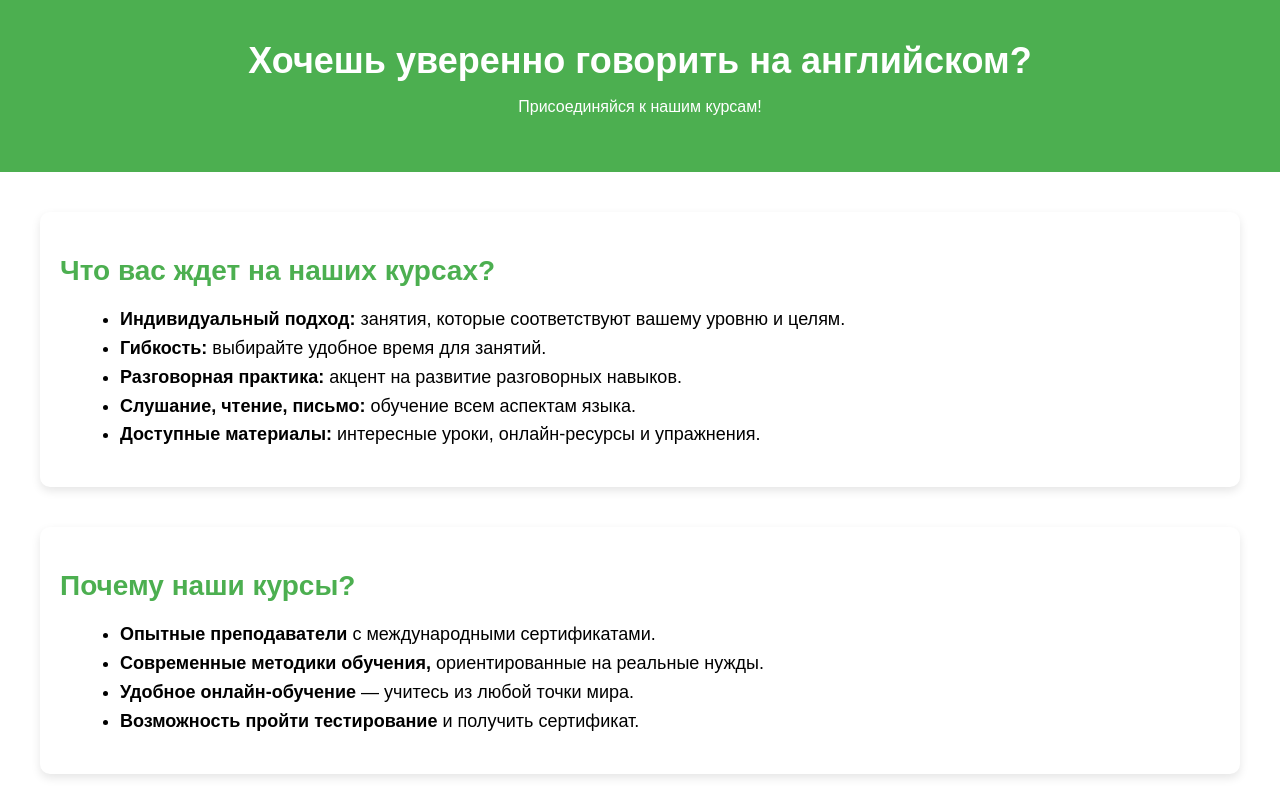
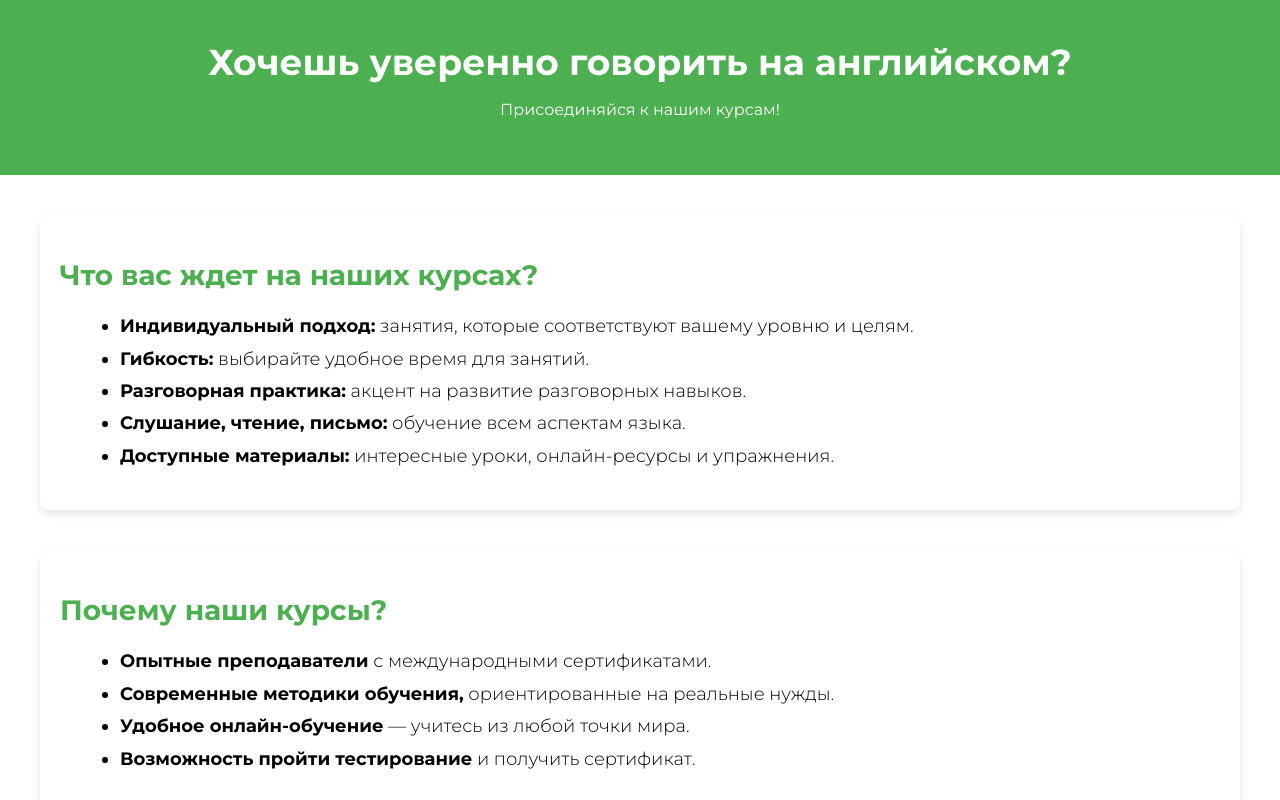
Before and after one commit to tetiana-a/eng, a plain HTML site: page index.html in a window 1280 px wide. Shown: the top 800 px of the page. Drawn offline with Linux system fonts and the light colour scheme.

Commit message:
Update index.html

```diff
--- a/index.html
+++ b/index.html
@@ -4,9 +4,11 @@
   <meta charset="UTF-8">
   <meta name="viewport" content="width=device-width, initial-scale=1.0">
   <title>Курсы Английского Языка</title>
+  <!-- Подключение Google Font Montserrat -->
+  <link href="https://fonts.googleapis.com/css2?family=Montserrat:wght@300;400;600;700&display=swap" rel="stylesheet">
   <style>
     body {
-      font-family: Arial, sans-serif;
+      font-family: 'Montserrat', sans-serif; /* Используем шрифт Montserrat */
       margin: 0;
       padding: 0;
       background-color: #ffffff;
@@ -22,6 +24,7 @@
     header h1 {
       font-size: 36px;
       margin: 0;
+      font-weight: 700; /* Сделать заголовок выразительным */
     }
     section {
       margin: 40px;
@@ -36,14 +39,17 @@
       color: #4CAF50;
       font-size: 28px;
       margin-bottom: 10px;
+      font-weight: 700;
     }
     section h3 {
       text-align: center;
       margin-bottom: 10px;
+      font-weight: 400;
     }
     section p, ul {
       font-size: 18px;
-      line-height: 1.6;
+      line-height: 1.8;
+      font-weight: 300;
     }
     ul {
       margin-left: 20px;
@@ -91,7 +97,6 @@
         transform: translateY(0);
       }
     }
-
   </style>
 </head>
 <body>
@@ -143,11 +148,7 @@
 
 <section>
   <h3><a href="mailto:info@englishcourses.ru" class="cta-button">Запишитесь на курс!</a></h3>
-
-
 </section>
-
-
 
 <footer>
   <p>Не упустите шанс! Начните обучение сегодня и сделайте шаг навстречу успешному будущему!</p>
```
